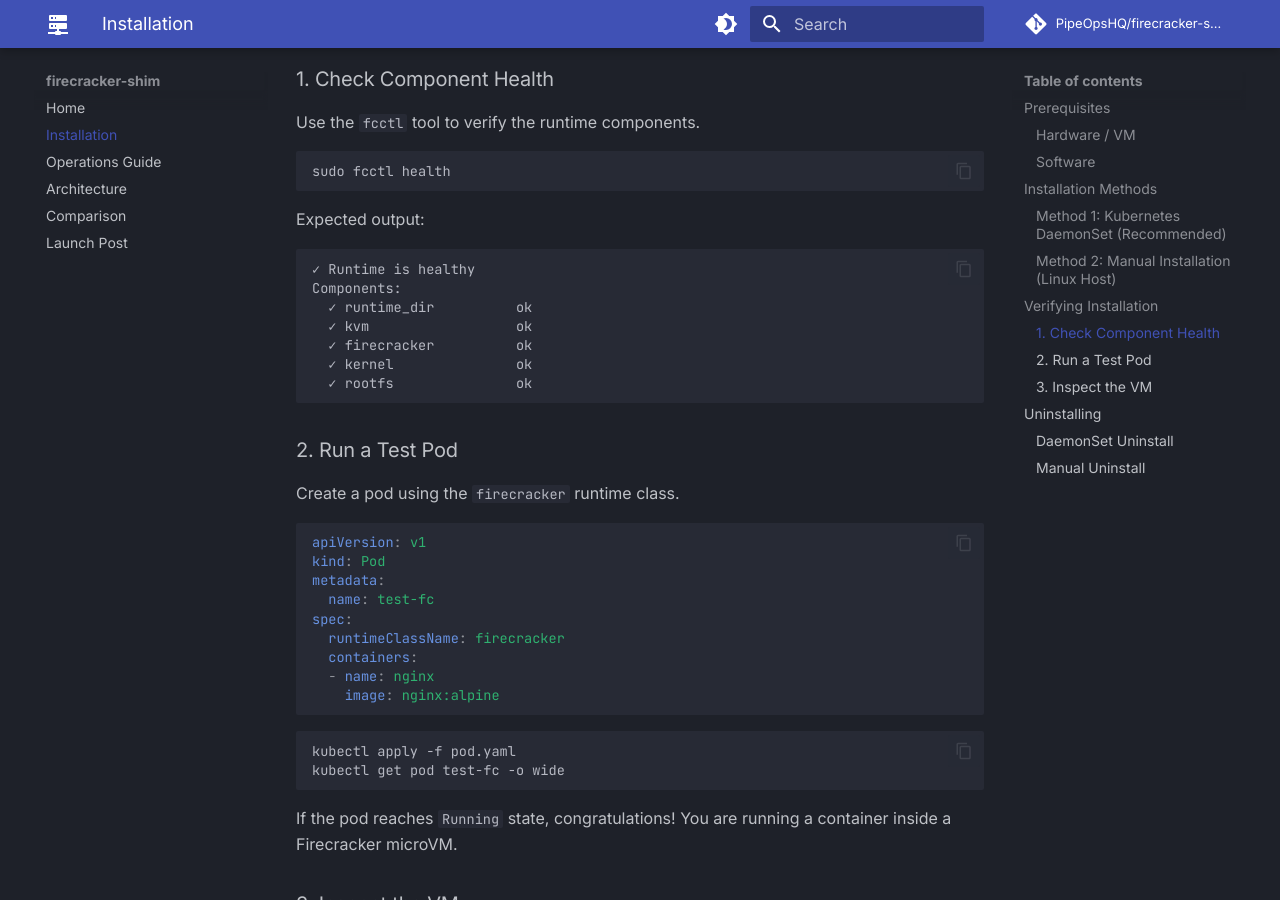
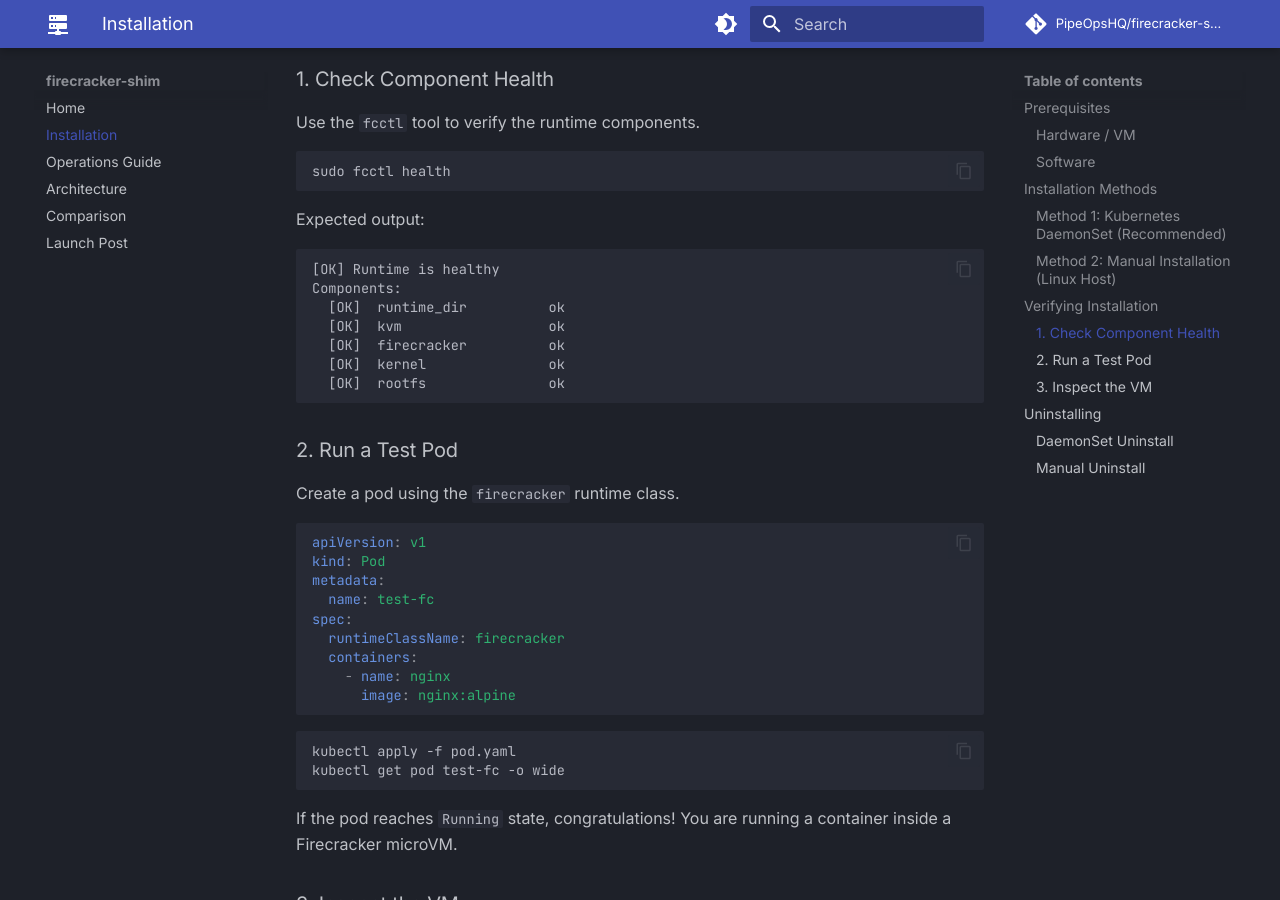
Before and after one commit to PipeOpsHQ/firecracker-shim, an MkDocs documentation site: the page built from docs/installation.md, in a window 1280 px wide and 900 px high, scrolled down 2741 px. Built offline with MkDocs 1.6.1 and Material for MkDocs 9.7.7, drawn with Linux system fonts in a browser that asks for light colours; comment, search, counter and statistics services are not loaded.

````diff
--- a/docs/installation.md
+++ b/docs/installation.md
@@ -7,6 +7,7 @@
 Before installing, ensure your environment meets the following requirements:
 
 ### Hardware / VM
+
 - **Architecture**: x86_64 (AMD64)
 - **Virtualization**: KVM support is **required**.
   - **Bare Metal**: Enable VT-x/AMD-V in BIOS.
@@ -14,6 +15,7 @@
   - **Local (Linux)**: Verify with `kvm-ok` or check `ls -la /dev/kvm`.
 
 ### Software
+
 - **OS**: Linux (Kernel 4.14+, recommended 5.10+)
 - **Container Runtime**: `containerd` 1.6+
 - **Kubernetes**: 1.24+ (if using with K8s)
@@ -27,15 +29,18 @@
 The easiest way to install on a Kubernetes cluster. This deploys a privileged pod to every node that installs the necessary binaries and configuration.
 
 1.  **Deploy the Installer**:
+
     ```bash
     kubectl apply -f https://github.com/PipeOpsHQ/firecracker-shim/releases/latest/download/firecracker-shim-installer.yaml
     ```
 
 2.  **Verify Installation**:
     Check the logs of the installer pods:
+
     ```bash
     kubectl -n kube-system logs -l app=firecracker-shim-installer
     ```
+
     You should see "Installation successful!".
 
 3.  **Install RuntimeClass**:
@@ -65,6 +70,7 @@
 
 1.  **Download Release**:
     Get the latest release from [GitHub Releases](https://github.com/PipeOpsHQ/firecracker-shim/releases).
+
     ```bash
     VERSION="v0.1.0"
     wget https://github.com/PipeOpsHQ/firecracker-shim/releases/download/${VERSION}/firecracker-shim_${VERSION}_linux_amd64.tar.gz
@@ -72,6 +78,7 @@
     ```
 
 2.  **Install Binaries**:
+
     ```bash
     sudo cp containerd-shim-fc-v2 /usr/local/bin/
     sudo cp fc-agent /usr/local/bin/
@@ -81,7 +88,8 @@
 3.  **Install Assets (Kernel & Rootfs)**:
     You need a compatible Linux kernel and a base rootfs for the VM.
 
-    *Development/Test Assets:*
+    _Development/Test Assets:_
+
     ```bash
     sudo mkdir -p /var/lib/fc-cri/rootfs
 
@@ -89,9 +97,11 @@
     # wget -O /var/lib/fc-cri/vmlinux https://s3.amazonaws.com/spec.ccfc.min/img/quickstart_guide/x86_64/kernels/vmlinux-5.10.186
     # wget -O /var/lib/fc-cri/rootfs/base.ext4 https://...
     ```
-    *Alternatively, build them using `make kernel` and `make rootfs` in the repo.*
+
+    _Alternatively, build them using `make kernel` and `make rootfs` in the repo._
 
 4.  **Install Config**:
+
     ```bash
     sudo mkdir -p /etc/fc-cri
     sudo cp config.toml /etc/fc-cri/
@@ -115,23 +125,27 @@
 ## Verifying Installation
 
 ### 1. Check Component Health
+
 Use the `fcctl` tool to verify the runtime components.
 
 ```bash
 sudo fcctl health
 ```
+
 Expected output:
+
 ```
-✓ Runtime is healthy
+[OK] Runtime is healthy
 Components:
-  ✓ runtime_dir          ok
-  ✓ kvm                  ok
-  ✓ firecracker          ok
-  ✓ kernel               ok
-  ✓ rootfs               ok
+  [OK]  runtime_dir          ok
+  [OK]  kvm                  ok
+  [OK]  firecracker          ok
+  [OK]  kernel               ok
+  [OK]  rootfs               ok
 ```
 
 ### 2. Run a Test Pod
+
 Create a pod using the `firecracker` runtime class.
 
 ```yaml
@@ -142,8 +156,8 @@
 spec:
   runtimeClassName: firecracker
   containers:
-  - name: nginx
-    image: nginx:alpine
+    - name: nginx
+      image: nginx:alpine
 ```
 
 ```bash
@@ -154,6 +168,7 @@
 If the pod reaches `Running` state, congratulations! You are running a container inside a Firecracker microVM.
 
 ### 3. Inspect the VM
+
 On the worker node where the pod is running:
 
 ```bash
````
Also changed, not shown: other parts of docs/installation.md (+4 -1 lines), docs/launch-post.md (+3 -3 lines), 1 other file.
